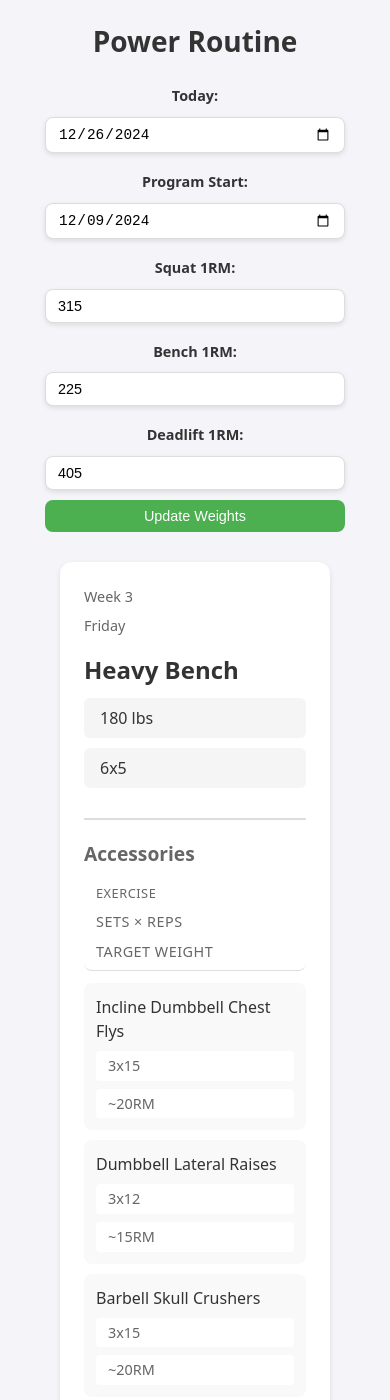
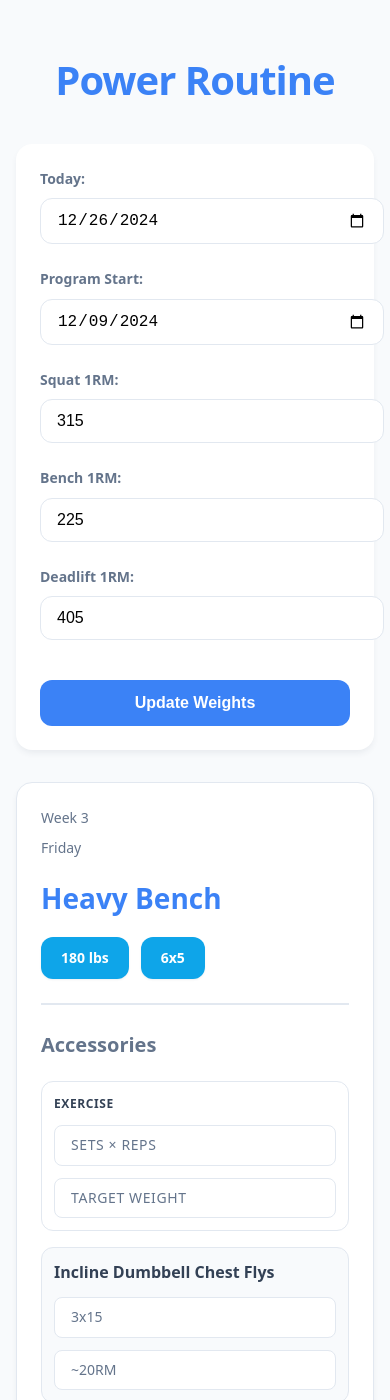
Before and after one commit to jagarcia1651/lift, a plain HTML site: page index.html in a window 390 px wide. Shown: the top 1400 px of the page. Drawn offline with Linux system fonts and the light colour scheme.

Commit message:
Update desings to be more responsive.

```diff
--- a/index.html
+++ b/index.html
@@ -11,16 +11,26 @@
     <main>
         <h1>Power Routine</h1>
         <div class="input-container">
+            <div class="input-group">
                 <label for="today-date">Today:</label>
                 <input type="date" id="today-date" aria-label="Today's date">
+            </div>
+            <div class="input-group">
                 <label for="program-start">Program Start:</label>
                 <input type="date" id="program-start" aria-label="Program start date" value="2024-12-09">
+            </div>
+            <div class="input-group">
                 <label for="squat-1rm">Squat 1RM:</label>
                 <input type="number" id="squat-1rm" min="0" placeholder="Enter 1RM" value="315">
+            </div>
+            <div class="input-group">
                 <label for="bench-1rm">Bench 1RM:</label>
                 <input type="number" id="bench-1rm" min="0" placeholder="Enter 1RM" value="225">
+            </div>
+            <div class="input-group">
                 <label for="deadlift-1rm">Deadlift 1RM:</label>
                 <input type="number" id="deadlift-1rm" min="0" placeholder="Enter 1RM" value="405">
+            </div>
             <button type="button" class="calculate-btn" onclick="updateWeights()">Update Weights</button>
         </div>
 
--- a/styles.css
+++ b/styles.css
@@ -1,367 +1,304 @@
 :root {
-    --primary-color: #4CAF50;
-    --primary-hover: #45a049;
-    --text-color: #333;
-    --border-color: #ddd;
-    --shadow: 0 2px 5px rgba(0, 0, 0, 0.1);
-    --spacing: 20px;
-}
-
-* {
-    margin: 0;
-    padding: 0;
-    box-sizing: border-box;
+    --primary-color: #3b82f6;  /* Softer blue */
+    --primary-hover: #60a5fa;  /* Lighter blue on hover */
+    --secondary-color: #64748b; /* Slate */
+    --accent-color: #0ea5e9;   /* Sky blue */
+    --success-color: #10b981;  /* Softer emerald */
+    --text-primary: #334155;   /* Slate 700 */
+    --text-secondary: #64748b; /* Slate 500 */
+    --text-light: #94a3b8;     /* Slate 400 */
+    --background: #f8fafc;     /* Slate 50 */
+    --card-bg: #ffffff;
+    --border-color: #e2e8f0;   /* Slate 200 */
+    --shadow-color: rgb(51 65 85 / 0.08);
+    --shadow-sm: 0 1px 2px var(--shadow-color);
+    --shadow: 0 4px 6px -1px var(--shadow-color);
+    --shadow-lg: 0 10px 15px -3px var(--shadow-color);
+    --radius-sm: 8px;
+    --radius: 12px;
+    --radius-lg: 16px;
 }
 
 body {
     font-family: system-ui, -apple-system, 'Segoe UI', Roboto, sans-serif;
-    background-color: #f4f4f9;
-    color: var(--text-color);
-    margin: var(--spacing);
-    line-height: 1.5;
+    background-color: var(--background);
+    color: var(--text-primary);
+    margin: 0;
+    line-height: 1.6;
+}
+
+main {
+    max-width: 1000px;
+    margin: 0 auto;
+    padding: 2rem;
 }
 
 h1 {
     text-align: center;
-    color: var(--text-color);
-    margin-bottom: var(--spacing);
+    color: var(--primary-color);
     font-size: 2.5rem;
+    font-weight: 800;
+    margin: 2rem 0;
+    letter-spacing: -0.025em;
 }
 
+/* Input Container Styling */
 .input-container {
+    background: var(--card-bg);
+    padding: 2rem;
+    border-radius: var(--radius-lg);
+    box-shadow: var(--shadow);
     display: flex;
     flex-wrap: wrap;
-    justify-content: center;
-    gap: var(--spacing);
-    margin-bottom: 30px;
+    justify-content: space-between;
+    gap: 1.5rem;
+    margin-bottom: 2rem;
+}
+
+/* Input group wrapper */
+.input-group {
+    flex: 1;
+    min-width: 200px;
+    display: flex;
+    flex-direction: column;
 }
 
 .input-container label {
-    font-size: 1rem;
+    display: block;
+    font-size: 0.875rem;
     font-weight: 600;
-    margin-top: 8px;
-    color: var(--text-color);
+    color: var(--text-secondary);
+    margin-bottom: 0.5rem;
 }
 
 .input-container input {
-    padding: 12px 16px;
-    width: 180px;
+    width: 100%;
+    padding: 0.75rem 1rem;
+    border: 1px solid var(--border-color);
+    border-radius: var(--radius);
     font-size: 1rem;
-    border: 1px solid var(--border-color);
-    border-radius: 8px;
-    box-shadow: var(--shadow);
-    transition: border 0.3s ease;
+    transition: all 0.2s;
 }
 
 .input-container input:focus {
     border-color: var(--primary-color);
+    box-shadow: 0 0 0 3px rgba(37, 99, 235, 0.1);
     outline: none;
 }
 
 .calculate-btn {
-    padding: 12px 24px;
+    width: 100%;
+    margin-top: 1rem;
     background-color: var(--primary-color);
     color: white;
+    padding: 0.875rem 1.5rem;
     border: none;
-    border-radius: 8px;
+    border-radius: var(--radius);
+    font-weight: 600;
+    font-size: 1rem;
     cursor: pointer;
-    font-size: 1rem;
-    transition: background-color 0.3s ease;
+    transition: all 0.2s;
 }
 
 .calculate-btn:hover {
     background-color: var(--primary-hover);
+    transform: translateY(-1px);
 }
 
-.routine-container {
-    max-width: 800px;
-    margin: 30px auto;
-    padding: 0 20px;
+/* Workout Card Styling */
+.workout-card {
+    background: var(--card-bg);
+    border-radius: var(--radius-lg);
+    padding: 1.5rem;
+    margin-bottom: 1.5rem;
+    box-shadow: var(--shadow);
+    border: 1px solid var(--border-color);
+    transition: transform 0.2s ease, box-shadow 0.2s ease;
 }
 
-.workout-card {
-    background: white;
-    border-radius: 12px;
-    padding: 24px;
-    margin-bottom: 20px;
-    box-shadow: var(--shadow);
+.workout-card:hover {
+    transform: translateY(-2px);
+    box-shadow: var(--shadow-lg);
 }
 
 .workout-header {
-    margin-bottom: 20px;
-    padding-bottom: 15px;
+    margin-bottom: 1.5rem;
+    padding-bottom: 1.5rem;
     border-bottom: 2px solid var(--border-color);
 }
 
 .workout-meta {
     display: flex;
     justify-content: space-between;
-    color: #666;
-    font-size: 0.9rem;
-    margin-bottom: 8px;
-}
-
-.primary-lift {
-    margin: 15px 0;
+    color: var(--text-secondary);
+    font-size: 0.875rem;
+    font-weight: 500;
 }
 
 .primary-lift h2 {
-    font-size: 1.5rem;
-    color: var(--text-color);
-    margin-bottom: 10px;
+    font-size: 1.75rem;
+    color: var(--primary-color);
+    margin: 1rem 0;
+    font-weight: 700;
 }
 
 .lift-details {
     display: flex;
-    gap: 20px;
+    gap: 0.75rem;
     flex-wrap: wrap;
+    margin-top: 0.75rem;
 }
 
 .lift-detail {
-    padding: 8px 16px;
-    background: #f5f5f5;
-    border-radius: 6px;
-    font-weight: 500;
-}
-
-.accessories-section {
-    margin-top: 20px;
+    background: var(--accent-color);
+    color: white;
+    padding: 0.625rem 1.25rem;
+    border-radius: var(--radius);
+    font-weight: 600;
+    font-size: 0.875rem;
+    box-shadow: var(--shadow-sm);
 }
 
 .accessories-section h3 {
-    font-size: 1.2rem;
-    color: #666;
-    margin-bottom: 15px;
+    color: var(--text-secondary);
+    font-size: 1.25rem;
+    margin-bottom: 1.25rem;
+    font-weight: 600;
 }
 
 .accessory {
-    padding: 12px;
-    margin-bottom: 10px;
-    background: #f9f9f9;
-    border-radius: 8px;
+    padding: 0.75rem 1rem;
+    margin-bottom: 0.5rem;
+    background: var(--background);
+    border-radius: var(--radius);
     display: grid;
-    grid-template-columns: 1fr auto auto;
-    gap: 15px;
+    grid-template-columns: minmax(0, 1fr) auto auto;
+    gap: 1rem;
     align-items: center;
+    transition: all 0.2s ease;
+    border: 1px solid var(--border-color);
 }
 
-.accessory:last-child {
-    margin-bottom: 0;
-}
-
-.exercise {
-    font-weight: 500;
-}
-
-.sets-reps, .weight {
-    padding: 4px 12px;
+.accessory:hover {
+    transform: translateX(4px);
     background: white;
-    border-radius: 4px;
-    font-size: 0.9rem;
-    color: #666;
+    border-color: var(--accent-color);
 }
 
 .accessory-header {
     background: none;
-    font-size: 0.8rem;
+    font-size: 0.75rem;
     text-transform: uppercase;
-    color: #666;
-    letter-spacing: 0.5px;
-    padding: 0 12px 8px;
-    margin-bottom: 12px;
+    color: var(--text-light);
+    letter-spacing: 0.05em;
+    font-weight: 600;
+    padding: 0 1rem 0.75rem;
+    margin-bottom: 1rem;
     border-bottom: 1px solid var(--border-color);
 }
 
-.accessory-header .exercise,
-.accessory-header .sets-reps,
-.accessory-header .weight {
-    background: none;
-    padding: 0;
+.exercise {
+    font-weight: 600;
+    color: var(--text-primary);
 }
 
-/* Dark mode support */
+.sets-reps, .weight {
+    white-space: nowrap;
+    min-width: 80px;
+    text-align: center;
+    padding: 0.5rem 1rem;
+    background: var(--card-bg);
+    border-radius: var(--radius-sm);
+    font-size: 0.875rem;
+    color: var(--text-secondary);
+    font-weight: 500;
+    border: 1px solid var(--border-color);
+    transition: all 0.2s ease;
+}
+
+.accessory:hover .sets-reps,
+.accessory:hover .weight {
+    border-color: var(--accent-color);
+    color: var(--accent-color);
+}
+
+/* Dark mode */
 @media (prefers-color-scheme: dark) {
-    .workout-card {
-        background: #2d2d2d;
+    :root {
+        --background: #0f172a;    /* Slate 900 */
+        --card-bg: #1e293b;       /* Slate 800 */
+        --text-primary: #f1f5f9;  /* Slate 100 */
+        --text-secondary: #cbd5e1; /* Slate 300 */
+        --text-light: #94a3b8;    /* Slate 400 */
+        --border-color: #334155;  /* Slate 700 */
+        --shadow-color: rgb(0 0 0 / 0.3);
     }
 
-    .lift-detail {
-        background: #333;
+    .accessory:hover {
+        background: var(--card-bg);
     }
 
-    .accessory {
-        background: #333;
+    .workout-card {
+        background: var(--card-bg);
+        border-color: var(--border-color);
     }
 
-    .sets-reps, .weight {
-        background: #2d2d2d;
+    .input-container {
+        background: var(--card-bg);
     }
 
-    .accessory-header {
-        color: #999;
+    .input-container input {
+        background-color: var(--background);
+        color: var(--text-primary);
+        border-color: var(--border-color);
+    }
+
+    .input-container input:focus {
+        border-color: var(--accent-color);
+        box-shadow: 0 0 0 3px rgba(14, 165, 233, 0.2);
     }
 }
 
-/* Mobile responsiveness */
-@media (max-width: 600px) {
-    .workout-meta {
-        flex-direction: column;
-        gap: 8px;
+/* Mobile Responsiveness */
+@media (max-width: 640px) {
+    main {
+        padding: 1rem;
+    }
+
+    .input-container {
+        padding: 1.5rem;
+    }
+
+    .workout-card {
+        padding: 1.5rem;
     }
 
     .accessory {
         grid-template-columns: 1fr;
-        gap: 8px;
+        gap: 0.75rem;
+        padding: 0.75rem;
     }
 
-    .lift-details {
+    .sets-reps, .weight {
+        text-align: left;
+    }
+
+    .workout-meta {
         flex-direction: column;
-        gap: 10px;
+        gap: 0.5rem;
+    }
+
+    .input-group {
+        flex: 1 1 100%;
+    }
+
+    .accessory {
+        grid-template-columns: 1fr;
+        text-align: left;
+    }
+
+    .sets-reps, .weight {
+        text-align: left;
+        min-width: unset;
     }
 }
-
-/* Focus styles for accessibility */
-:focus {
-    outline: 2px solid var(--primary-color);
-    outline-offset: 2px;
-}
-
-/* Print styles */
-@media print {
-    .input-container {
-        display: none;
-    }
-
-    body {
-        background: none;
-        margin: 0;
-    }
-
-    .routine-table {
-        box-shadow: none;
-    }
-}
-
-/* Dark mode support */
-@media (prefers-color-scheme: dark) {
-    :root {
-        --text-color: #fff;
-        --border-color: #444;
-    }
-
-    body {
-        background-color: #1a1a1a;
-    }
-
-    .routine-table {
-        background-color: #2d2d2d;
-    }
-
-    .routine-table th {
-        background-color: #333;
-        color: #fff;
-    }
-
-    .routine-table tr:nth-child(even) {
-        background-color: #383838;
-    }
-
-    .routine-table tr:hover {
-        background-color: #444;
-    }
-}
-
-/* Mobile responsiveness */
-@media (max-width: 768px) {
-    .input-container {
-        flex-direction: column;
-        align-items: center;
-    }
-
-    .input-container input {
-        width: 100%;
-        max-width: 300px;
-    }
-
-    .calculate-btn {
-        width: 100%;
-        max-width: 300px;
-    }
-}
-
-/* Base responsive container */
-main {
-    max-width: 1200px;
-    margin: 0 auto;
-    padding: 0 20px;
-}
-
-/* Adjust table for smaller screens */
-@media (max-width: 768px) {
-    h1 {
-        font-size: 2rem;
-        margin-bottom: 15px;
-    }
-
-    .input-container {
-        flex-direction: column;
-        align-items: center;
-        gap: 10px;
-    }
-
-    .input-container input,
-    .calculate-btn {
-        width: 100%;
-        max-width: 300px;
-    }
-
-    /* Make table scrollable horizontally */
-    .routine-table-wrapper {
-        overflow-x: auto;
-        margin: 0 -20px;
-        padding: 0 20px;
-        -webkit-overflow-scrolling: touch;
-    }
-
-    .routine-table {
-        min-width: 500px; /* Ensure minimum width for readability */
-    }
-
-    .routine-table th,
-    .routine-table td {
-        padding: 8px 12px;
-        font-size: 0.9rem;
-    }
-}
-
-/* Additional breakpoint for very small screens */
-@media (max-width: 480px) {
-    h1 {
-        font-size: 1.75rem;
-    }
-
-    .input-container label {
-        font-size: 0.9rem;
-    }
-
-    .input-container input,
-    .calculate-btn {
-        padding: 8px 12px;
-        font-size: 0.9rem;
-    }
-}
-
-/* Add support for larger screens */
-@media (min-width: 1200px) {
-    main {
-        padding: 0 40px;
-    }
-
-    .input-container {
-        gap: 30px;
-    }
-
-    .routine-table {
-        margin: 40px auto;
-    }
-}
```
Lines whose indentation alone changed are shown as unchanged.
